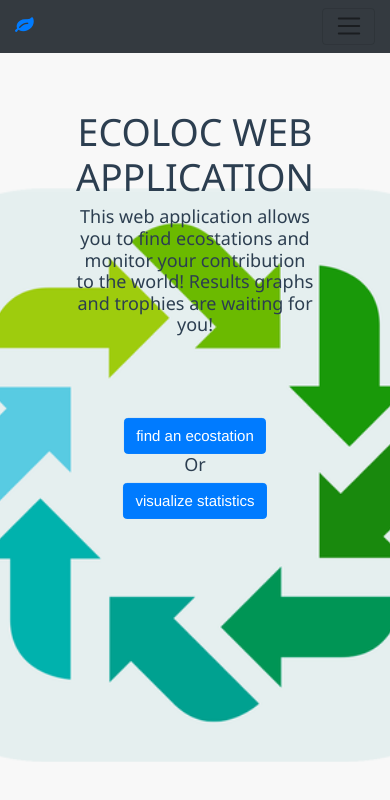
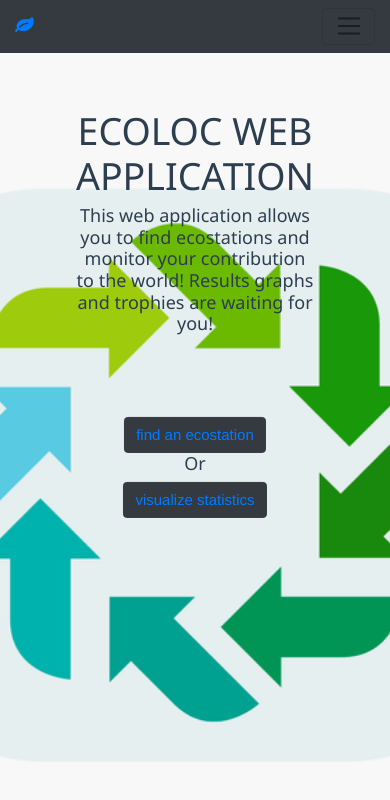
Before and after one commit to EnricoCollini/raccoltaDifferenziataWebApp, a Vue app: page /#/ in a window 390 px wide. Shown: the top 800 px of the page. Built offline with nearby package versions, Linux system fonts and the light colour scheme; what vue-google-charts would draw is missing.

Commit message:
some bugs fixed

```diff
--- a/src/views/Home.vue
+++ b/src/views/Home.vue
@@ -23,9 +23,13 @@
           Results graphs and trophies are waiting for you!
         </h3>
         <p style="height:60px;"></p>
-        <b-button variant="primary">find an ecostation</b-button>
+        <b-button variant="dark">
+          <router-link to="/ecolocmap">find an ecostation</router-link>
+        </b-button>
         <h3>Or</h3>
-        <b-button variant="primary">visualize statistics</b-button>
+        <b-button variant="dark">
+          <router-link to="/myresults">visualize statistics</router-link>
+        </b-button>
       </div>
     </header>
   </div>
@@ -49,7 +53,6 @@ export default {
         console.log("già loggato");
         return;
       }
-
       netlify.init();
       netlify.open(); // open the modal
     }
@@ -65,11 +68,12 @@ header {
   background-size: cover;
   background-repeat: no-repeat;
   background-position: center;
+  position: relative;
 }
 
 .welcome-title {
   position: absolute;
-  top: 35vh;
+  top: 260px;
   left: 50%;
   transform: translate(-50%, -50%);
 }
@@ -85,9 +89,14 @@ header {
 @media screen and (max-width: 600px) {
   .welcome-title {
     position: absolute;
-    top: 35%;
+    top: 260px;
     left: 50%;
     transform: translate(-50%, -50%);
+    z-index: -1;
+  }
+  header {
+    position: relative;
+    z-index: 0;
   }
 }
 </style>
--- a/src/views/Recycle.vue
+++ b/src/views/Recycle.vue
@@ -83,7 +83,13 @@
                   </b-form-group>
 
                   <!-- ----SUBMIT BUTTON----- -->
-                  <b-button @click.prevent="onSubmit" variant="primary">Submit</b-button>
+                  <b-button @click="onSubmit" variant="primary">Submit</b-button>
+                  <b-toast
+                    id="example"
+                    title="Request..."
+                    static
+                    no-auto-hide
+                  >Request sent correctly</b-toast>
                 </b-form>
               </b-card-body>
             </b-col>
@@ -120,8 +126,12 @@ export default {
 
   methods: {
     // SUMBIT FORM FUNCTION
-    onSubmit() {
+    onSubmit(evt) {
       let { carta, organico, imballaggi, vetro } = this.form;
+      if (carta == 0 && organico == 0 && imballaggi == 0 && vetro == 0) {
+        console.log("error");
+      } else {
+        evt.preventDefault();
 
         client
           .create({
@@ -136,6 +146,8 @@ export default {
           .then(res => {
             console.log(`form was created, document ID is ${res._id}`);
           });
+        this.$bvToast.show("example");
+      }
     },
     // ON RESET FORM FUNCTION
     onReset(evt) {
```
Also changed, not shown: src/views/EcolocMap.vue (+15 -0 lines). Lines whose indentation alone changed are shown as unchanged.
